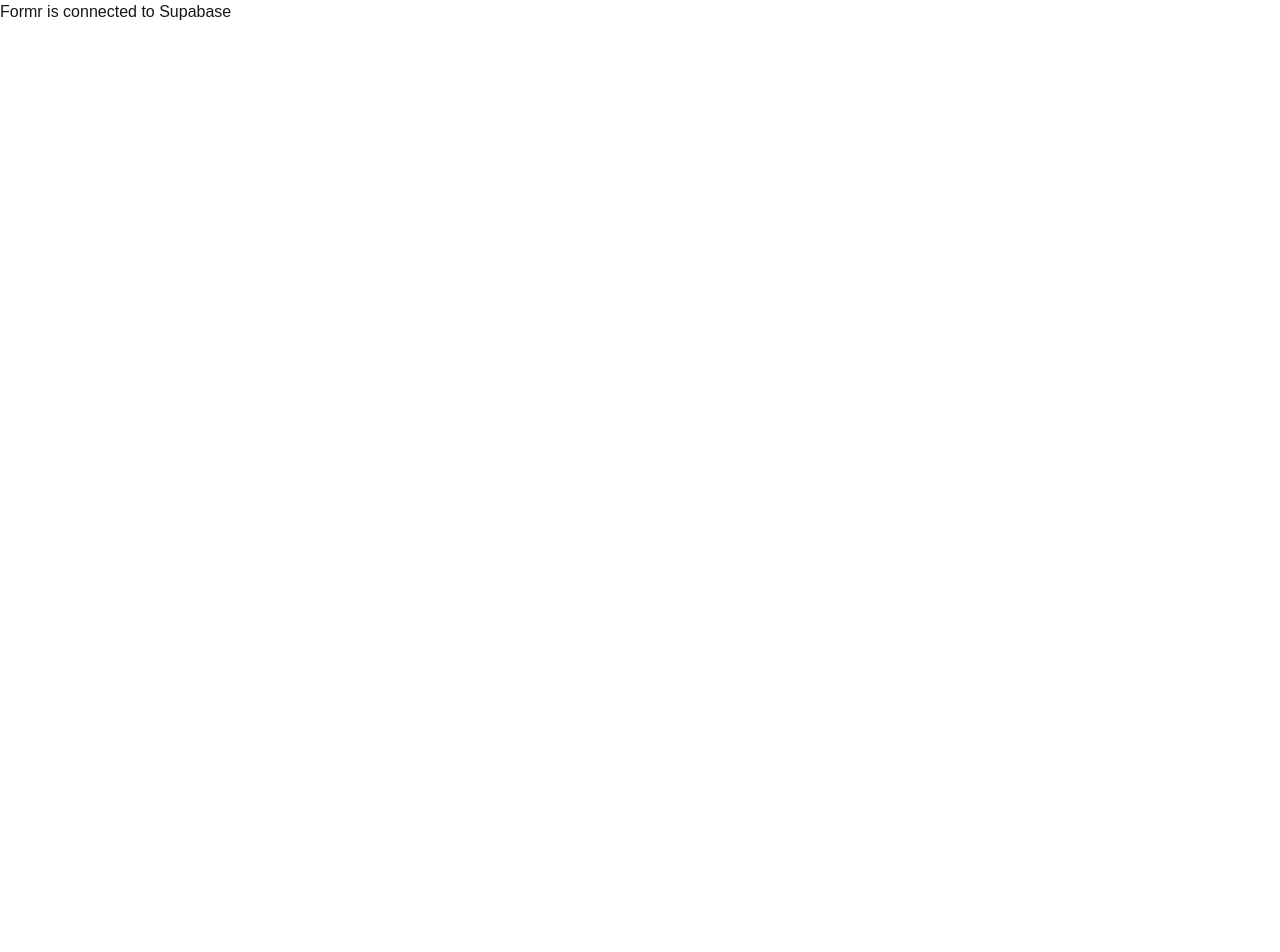
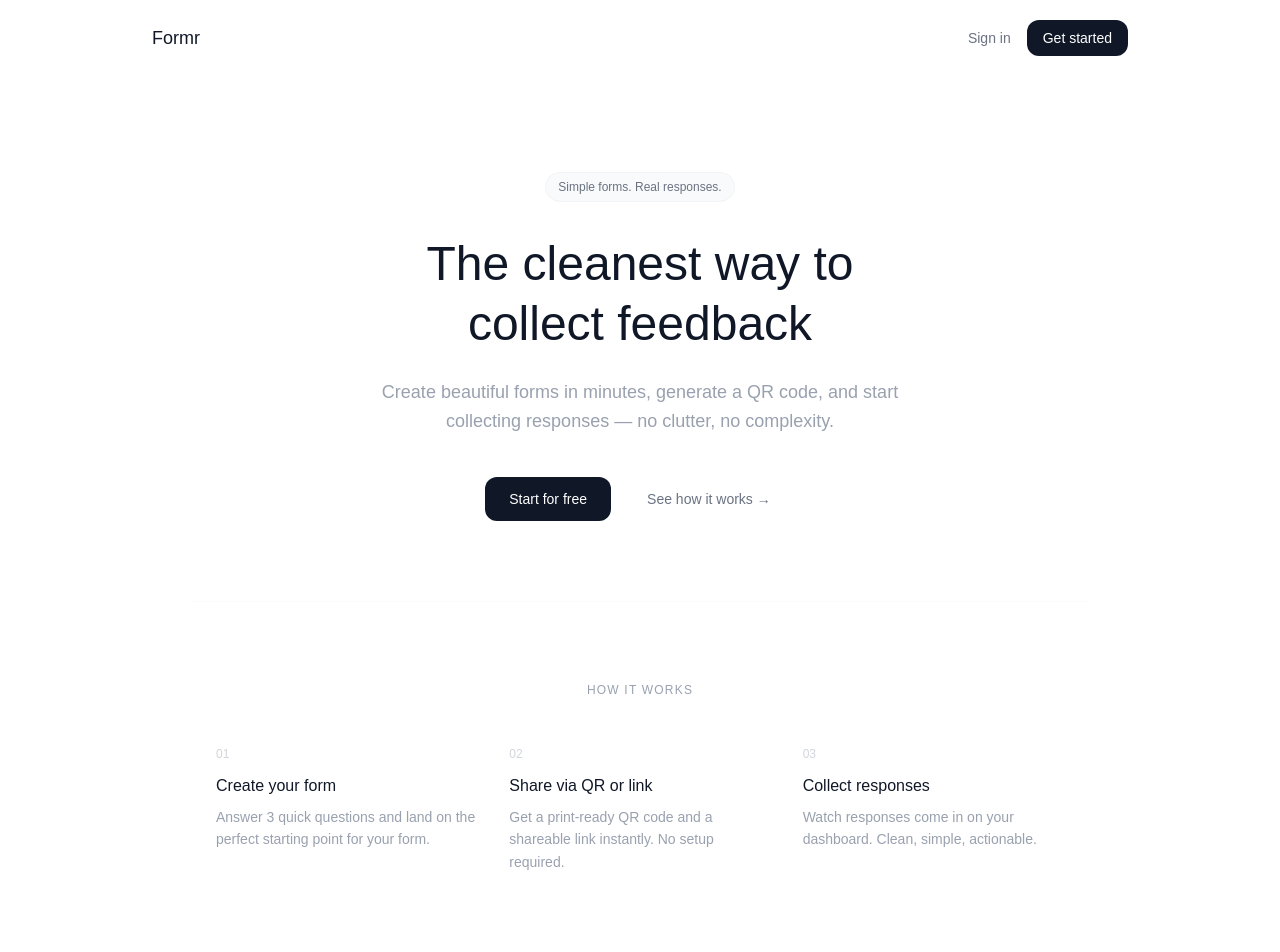
Before and after one commit to sandeshdev667/formr, a Next.js app: page / in a window 1280 px wide. Shown: the top 952 px of the page. Before the commit the page ends 800 px from the top, so only its background shows below. Built offline with nearby package versions, Linux system fonts and the light colour scheme.

Commit message:
added landing page

```diff
--- a/pages/index.tsx
+++ b/pages/index.tsx
@@ -1,9 +1,155 @@
-import { supabase } from '../lib/supabase'
+import { useRouter } from 'next/router'
 
 export default function Home() {
+  const router = useRouter()
+
   return (
-    <main>
-      <h1>Formr is connected to Supabase</h1>
-    </main>
+    <div className="min-h-screen bg-white">
+
+      {/* Navbar */}
+      <div className="px-6 py-5 flex items-center justify-between max-w-5xl mx-auto">
+        <h1 className="text-lg font-medium text-gray-900">Formr</h1>
+        <div className="flex items-center gap-4">
+          <button
+            onClick={() => router.push('/login')}
+            className="text-sm text-gray-500 hover:text-gray-900 transition-colors"
+          >
+            Sign in
+          </button>
+          <button
+            onClick={() => router.push('/login')}
+            className="px-4 py-2 bg-gray-900 text-white text-sm font-medium rounded-xl hover:bg-gray-700 transition-colors"
+          >
+            Get started
+          </button>
+        </div>
+      </div>
+
+      {/* Hero */}
+      <div className="max-w-3xl mx-auto px-6 pt-24 pb-20 text-center">
+        <div className="inline-block bg-gray-50 border border-gray-100 text-xs text-gray-500 px-3 py-1.5 rounded-full mb-8">
+          Simple forms. Real responses.
+        </div>
+        <h2 className="text-5xl font-medium text-gray-900 leading-tight mb-6">
+          The cleanest way to<br />collect feedback
+        </h2>
+        <p className="text-lg text-gray-400 mb-10 max-w-xl mx-auto leading-relaxed">
+          Create beautiful forms in minutes, generate a QR code, and start collecting responses — no clutter, no complexity.
+        </p>
+        <div className="flex items-center justify-center gap-3">
+          <button
+            onClick={() => router.push('/login')}
+            className="px-6 py-3 bg-gray-900 text-white text-sm font-medium rounded-xl hover:bg-gray-700 transition-colors"
+          >
+            Start for free
+          </button>
+          <button
+            onClick={() => router.push('/login')}
+            className="px-6 py-3 text-sm text-gray-500 hover:text-gray-900 transition-colors"
+          >
+            See how it works →
+          </button>
+        </div>
+      </div>
+
+      {/* How it works */}
+      <div className="max-w-4xl mx-auto px-6 py-20 border-t border-gray-50">
+        <p className="text-xs text-gray-400 font-medium uppercase tracking-widest text-center mb-12">
+          How it works
+        </p>
+        <div className="grid grid-cols-1 md:grid-cols-3 gap-8">
+          {[
+            {
+              step: '01',
+              title: 'Create your form',
+              desc: 'Answer 3 quick questions and land on the perfect starting point for your form.'
+            },
+            {
+              step: '02',
+              title: 'Share via QR or link',
+              desc: 'Get a print-ready QR code and a shareable link instantly. No setup required.'
+            },
+            {
+              step: '03',
+              title: 'Collect responses',
+              desc: 'Watch responses come in on your dashboard. Clean, simple, actionable.'
+            }
+          ].map((item) => (
+            <div key={item.step}>
+              <p className="text-xs text-gray-300 font-medium mb-3">{item.step}</p>
+              <h3 className="text-base font-medium text-gray-900 mb-2">{item.title}</h3>
+              <p className="text-sm text-gray-400 leading-relaxed">{item.desc}</p>
+            </div>
+          ))}
+        </div>
+      </div>
+
+      {/* Modes */}
+      <div className="max-w-4xl mx-auto px-6 py-20 border-t border-gray-50">
+        <p className="text-xs text-gray-400 font-medium uppercase tracking-widest text-center mb-4">
+          Three modes
+        </p>
+        <h3 className="text-2xl font-medium text-gray-900 text-center mb-12">
+          Pick the experience that fits
+        </h3>
+        <div className="grid grid-cols-1 md:grid-cols-3 gap-4">
+          {[
+            {
+              name: 'Quick',
+              desc: 'Minimal questions, big tap targets. Done in seconds. Perfect for receipts and table cards.',
+              tag: 'Fast'
+            },
+            {
+              name: 'Form',
+              desc: 'All questions visible, clean layout. Familiar and comfortable for surveys and info gathering.',
+              tag: 'Standard'
+            },
+            {
+              name: 'Flow',
+              desc: 'One question at a time, full screen. Focused and engaging — highest completion rates.',
+              tag: 'Immersive'
+            }
+          ].map((mode) => (
+            <div
+              key={mode.name}
+              className="bg-gray-50 rounded-2xl p-6 border border-gray-100"
+            >
+              <div className="flex items-center justify-between mb-4">
+                <h4 className="text-base font-medium text-gray-900">{mode.name}</h4>
+                <span className="text-xs text-gray-400 bg-white border border-gray-100 px-2 py-1 rounded-lg">
+                  {mode.tag}
+                </span>
+              </div>
+              <p className="text-sm text-gray-400 leading-relaxed">{mode.desc}</p>
+            </div>
+          ))}
+        </div>
+      </div>
+
+      {/* CTA */}
+      <div className="max-w-2xl mx-auto px-6 py-24 text-center">
+        <h3 className="text-3xl font-medium text-gray-900 mb-4">
+          Ready to get started?
+        </h3>
+        <p className="text-gray-400 text-sm mb-8">
+          Create your first form in under 2 minutes. No credit card required.
+        </p>
+        <button
+          onClick={() => router.push('/login')}
+          className="px-8 py-3 bg-gray-900 text-white text-sm font-medium rounded-xl hover:bg-gray-700 transition-colors"
+        >
+          Create your first form
+        </button>
+      </div>
+
+      {/* Footer */}
+      <div className="border-t border-gray-50 px-6 py-8">
+        <div className="max-w-5xl mx-auto flex items-center justify-between">
+          <p className="text-sm font-medium text-gray-900">Formr</p>
+          <p className="text-xs text-gray-300">Built with Next.js & Supabase</p>
+        </div>
+      </div>
+
+    </div>
   )
 }
```
